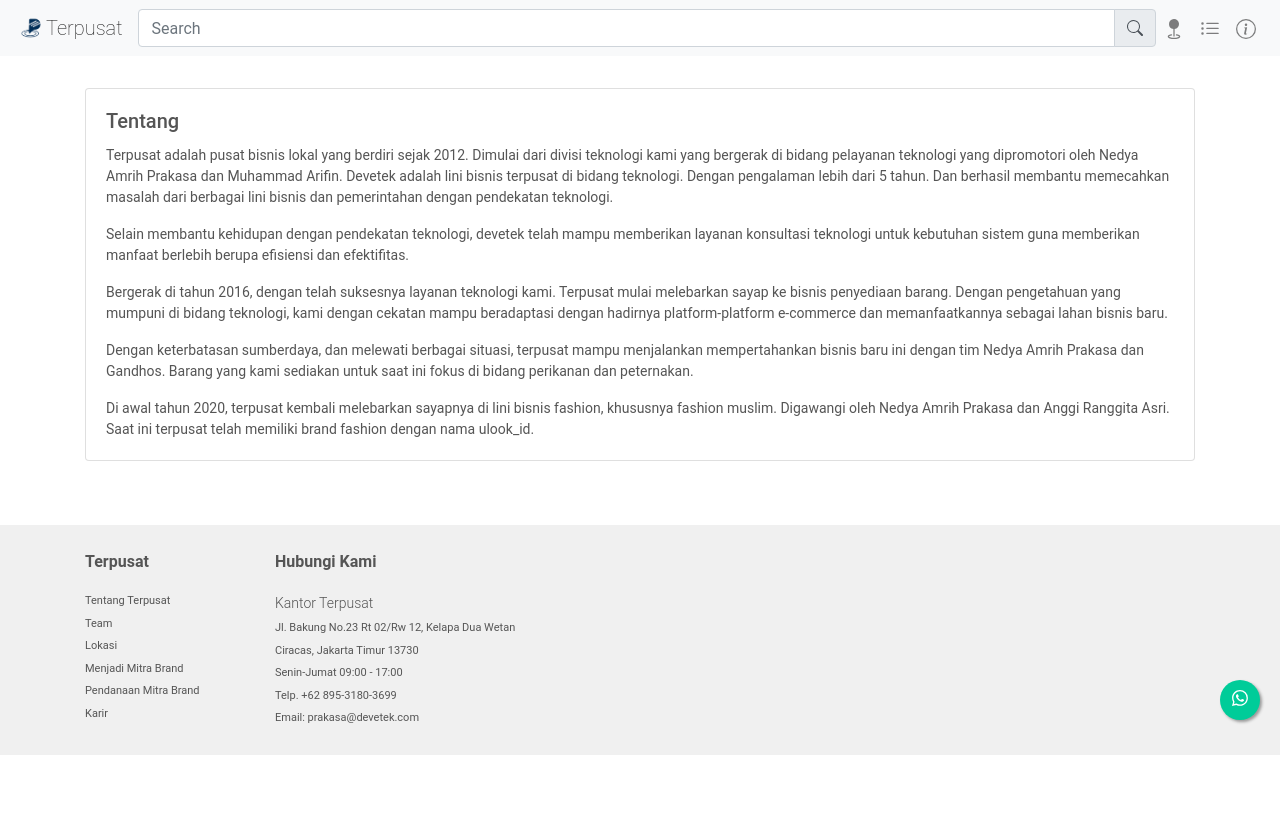
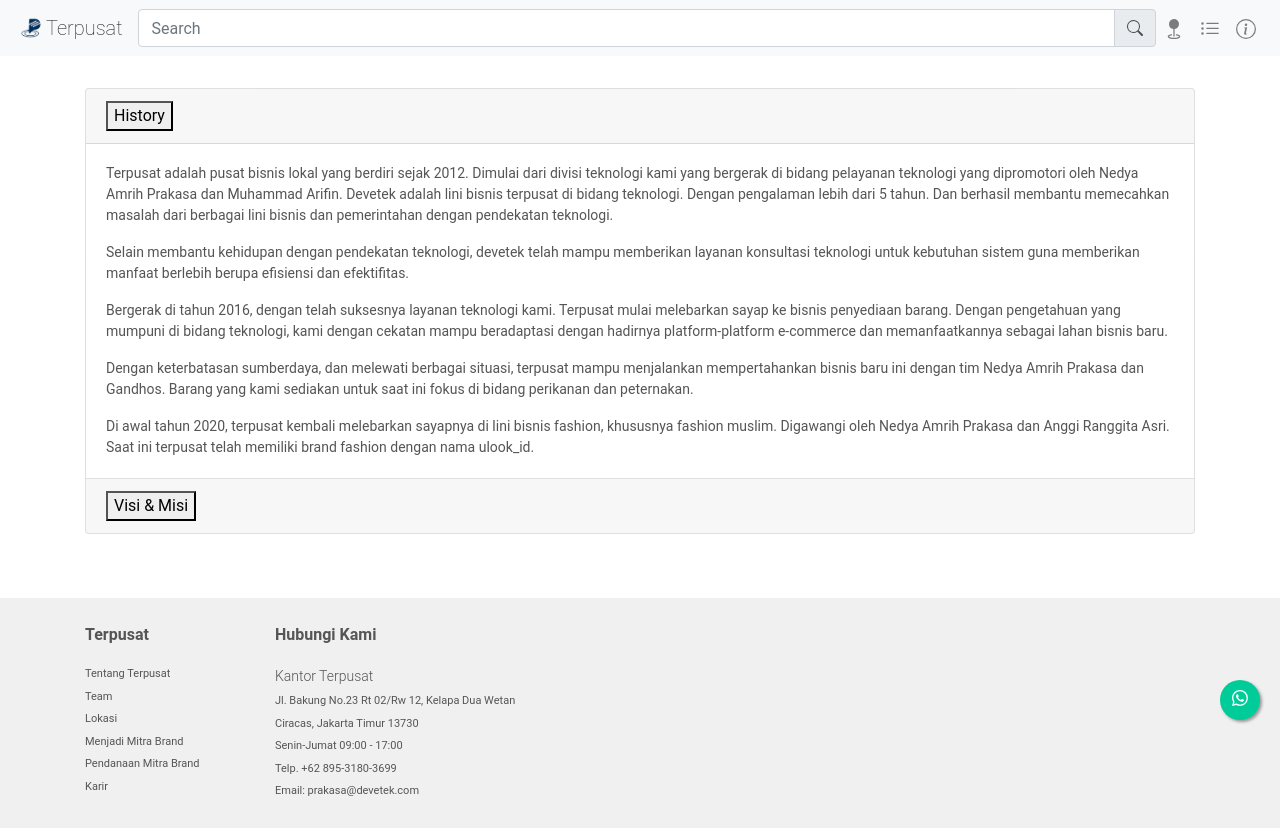
Before and after one commit to devetek/Terpusat-Next, a Next.js app: page /about in a window 1280 px wide. Before the commit the page ends 800 px from the top, so only its background shows below. Built offline with nearby package versions, Linux system fonts and the light colour scheme.

Commit message:
feat(design): redisign about page v0.0.1-beta

```diff
--- a/pages/about.tsx
+++ b/pages/about.tsx
@@ -4,26 +4,46 @@
 import Container from 'react-bootstrap/Container';
 import Row from 'react-bootstrap/Row';
 import Col from 'react-bootstrap/Col';
-import CardDeck from 'react-bootstrap/CardDeck';
+import Accordion from 'react-bootstrap/Accordion';
+import { useAccordionToggle } from 'react-bootstrap/AccordionToggle';
+import Nav from 'react-bootstrap/Nav';
 
 import Layout from 'components/Layout';
+
+function CustomToggle({ children, eventKey }) {
+  const decoratedOnClick = useAccordionToggle(eventKey, () =>
+    console.log('totally custom!'),
+  );
+
+  return (
+    <button
+      type="button"
+      onClick={decoratedOnClick}
+    >
+      {children}
+    </button>
+  );
+}
 
 const AboutPage = () => {
   return (
     <Layout>
       <Head>
         <title>Tentang - Terpusat</title>
-        <meta name="description" content="Tentang Terpusat, pusat belanja, investasi, layanan, informasi untuk majukan brand Indonesia." />
+        <meta name="description" content="Visi, Misi, History dan Tentang Terpusat, pusat belanja, investasi, layanan, informasi untuk majukan brand Indonesia." />
       </Head>
 
       <main>
         <Container fluid className="p-0">
           <Row className={clsx('mt-4 pb-4 pt-2')}>
             <Col xs={12} md={12} lg={12}>
-              <CardDeck>
+              <Accordion defaultActiveKey="0">
                 <Card>
+                  <Card.Header>
+                    <CustomToggle eventKey="0">History</CustomToggle>
+                  </Card.Header>
+                  <Accordion.Collapse eventKey="0">
                     <Card.Body>
-                    <Card.Title>Tentang</Card.Title>
                       <Card.Text className="font-14">
                         Terpusat adalah pusat bisnis lokal yang berdiri sejak 2012. Dimulai dari divisi teknologi kami yang bergerak di bidang pelayanan teknologi yang dipromotori oleh Nedya Amrih Prakasa dan Muhammad Arifin. Devetek adalah lini bisnis terpusat di bidang teknologi. Dengan pengalaman lebih dari 5 tahun. Dan berhasil membantu memecahkan masalah dari berbagai lini bisnis dan pemerintahan dengan pendekatan teknologi.
                       </Card.Text>
@@ -40,8 +60,36 @@
                         Di awal tahun 2020, terpusat kembali melebarkan sayapnya di lini bisnis fashion, khususnya fashion muslim. Digawangi oleh Nedya Amrih Prakasa dan Anggi Ranggita Asri. Saat ini terpusat telah memiliki brand fashion dengan nama ulook_id.
                           </Card.Text>
                     </Card.Body>
+                  </Accordion.Collapse>
                 </Card>
-              </CardDeck>
+                <Card>
+                  <Card.Header>
+                    <CustomToggle eventKey="1">Visi & Misi</CustomToggle>
+                  </Card.Header>
+                  <Accordion.Collapse eventKey="1">
+                    <Card.Body>
+                      <Card.Text className="font-14 font-weight-bold">
+                        Visi
+                      </Card.Text>
+                      <Card.Text className="font-14">
+                        <i>"Mewujudkan kemandirian berfikir, berkreasi, berekonomi seluas-luasnya bagi seluruh umat manusia, melalui jalan yang diridhoi Allah azza wa jalla"</i>
+                      </Card.Text>
+                      <br /><br />
+                      <Card.Text className="font-14 font-weight-bold">
+                        Misi
+                      </Card.Text>
+                      <Card.Text className="font-14">
+                        <ul>
+                          <li>Membuat struktur kepengurusan yang terorganisir</li>
+                          <li>Membangun forum diskusi sebagai jalan utama untuk mengambil keputusan</li>
+                          <li>Melakukan kerjasama dengan berbagai pihak dengan perjanjian yang baik</li>
+                          <li>Melaporkan hal-hal yang telah disepakati dengan transparan dan akuntabel</li>
+                        </ul>
+                      </Card.Text>
+                    </Card.Body>
+                  </Accordion.Collapse>
+                </Card>
+              </Accordion>
             </Col>
           </Row>
         </Container>
```
Lines whose indentation alone changed are shown as unchanged.
